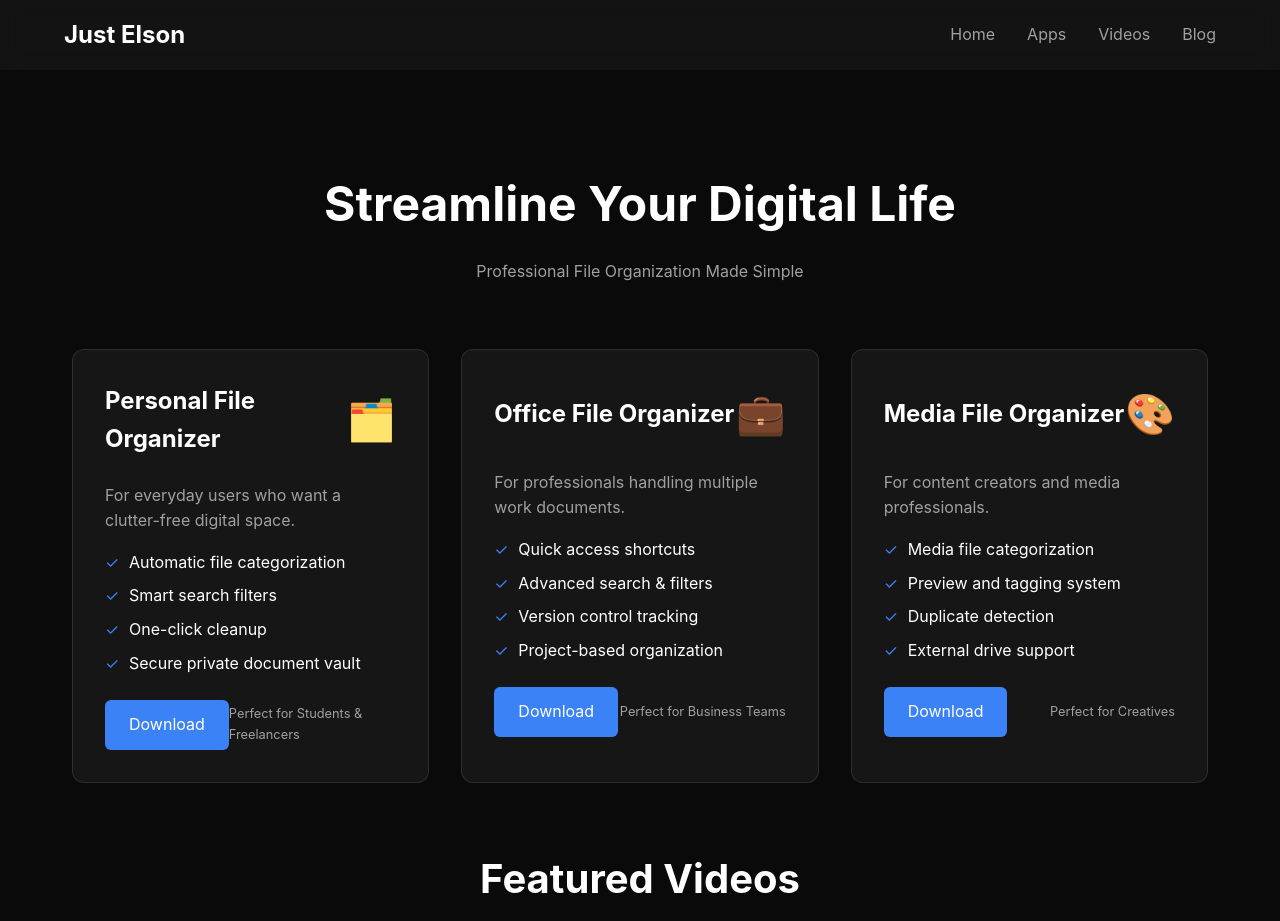
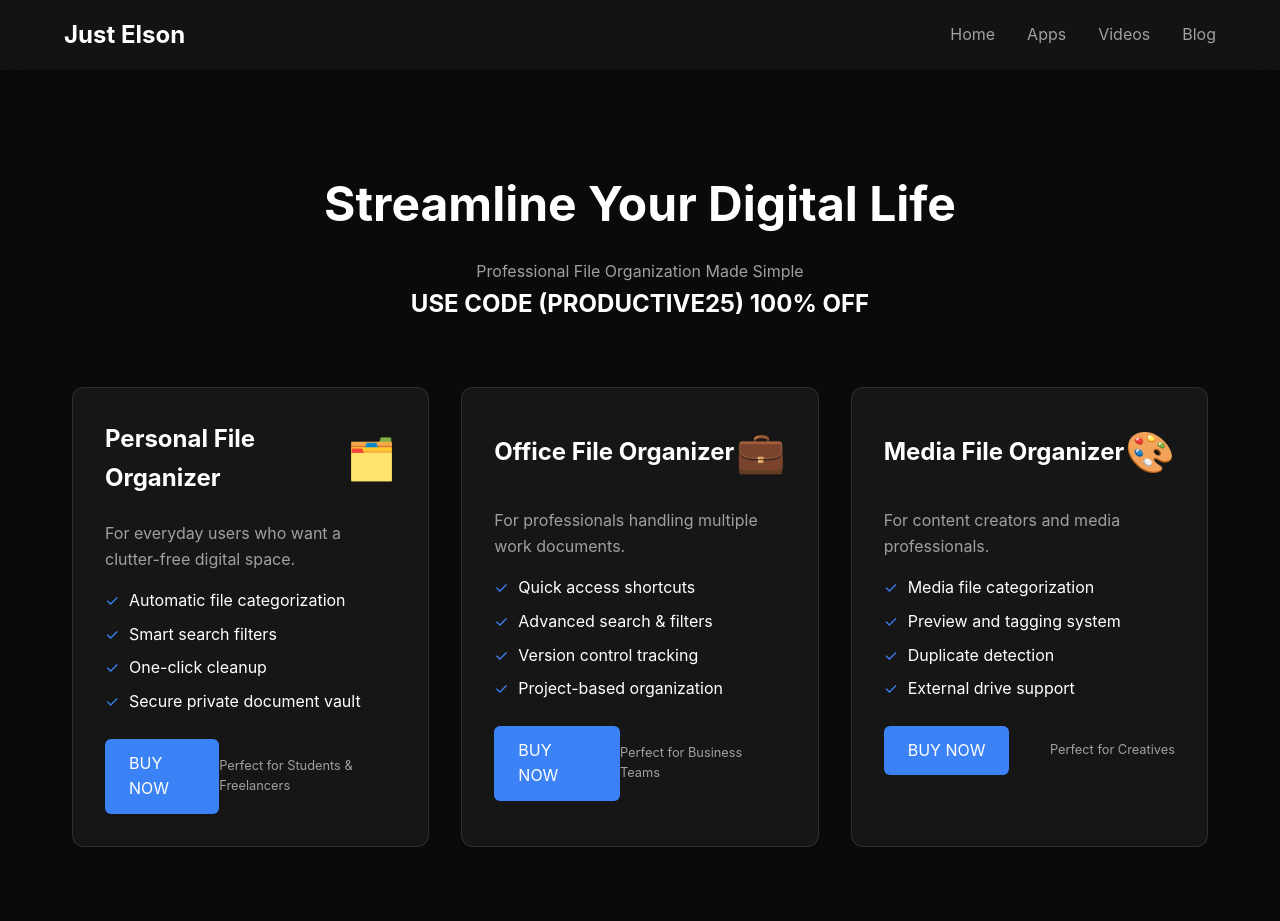
Before and after one commit to justelson/my-official-website, a plain HTML site: page index.html in a window 1280 px wide. Shown: the top 921 px of the page. Drawn offline with Linux system fonts and the light colour scheme.

Commit message:
Add files via upload

```diff
--- a/index.html
+++ b/index.html
@@ -22,6 +22,8 @@
         <section id="hero">
             <h1>Streamline Your Digital Life</h1>
             <p>Professional File Organization Made Simple</p>
+            <h2>USE CODE (PRODUCTIVE25) 100% OFF</h2>
+
         </section>
 
         <section id="apps" class="apps-grid">
@@ -40,7 +42,7 @@
                     </ul>
                 </div>
                 <div class="app-cta">
-                    <a href="Download exes\PersonalFileOrganizerSetup.exe" class="download-btn" download>Download</a>
+                    <a href="https://elsonm.gumroad.com/l/organizerapps" class="download-btn" download>BUY NOW</a>
                     <span class="app-tag">Perfect for Students & Freelancers</span>
                 </div>
             </div>
@@ -60,7 +62,7 @@
                     </ul>
                 </div>
                 <div class="app-cta">
-                    <a href="Download exes\OfficeFileOrganizerSetup.exe" class="download-btn" download>Download</a>
+                    <a href="https://elsonm.gumroad.com/l/organizerapps" class="download-btn" download>BUY NOW</a>
                     <span class="app-tag">Perfect for Business Teams</span>
                 </div>
             </div>
@@ -80,7 +82,7 @@
                     </ul>
                 </div>
                 <div class="app-cta">
-                    <a href="Download exes\MediaFileOrganizerSetup.exe" class="download-btn" download>Download</a>
+                    <a href="https://elsonm.gumroad.com/l/organizerapps" class="download-btn" download>BUY NOW</a>
                     <span class="app-tag">Perfect for Creatives</span>
                 </div>
             </div>
```
